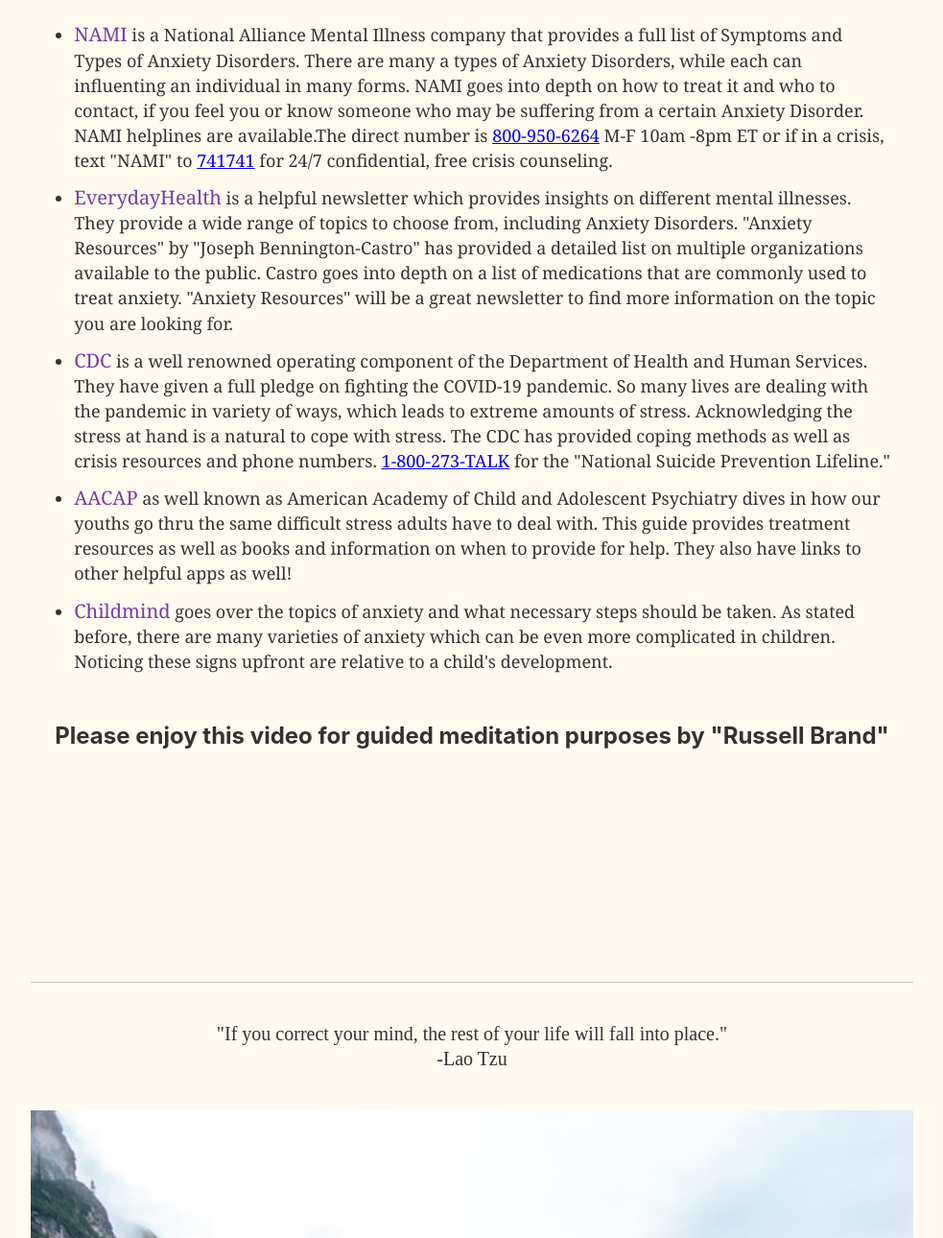
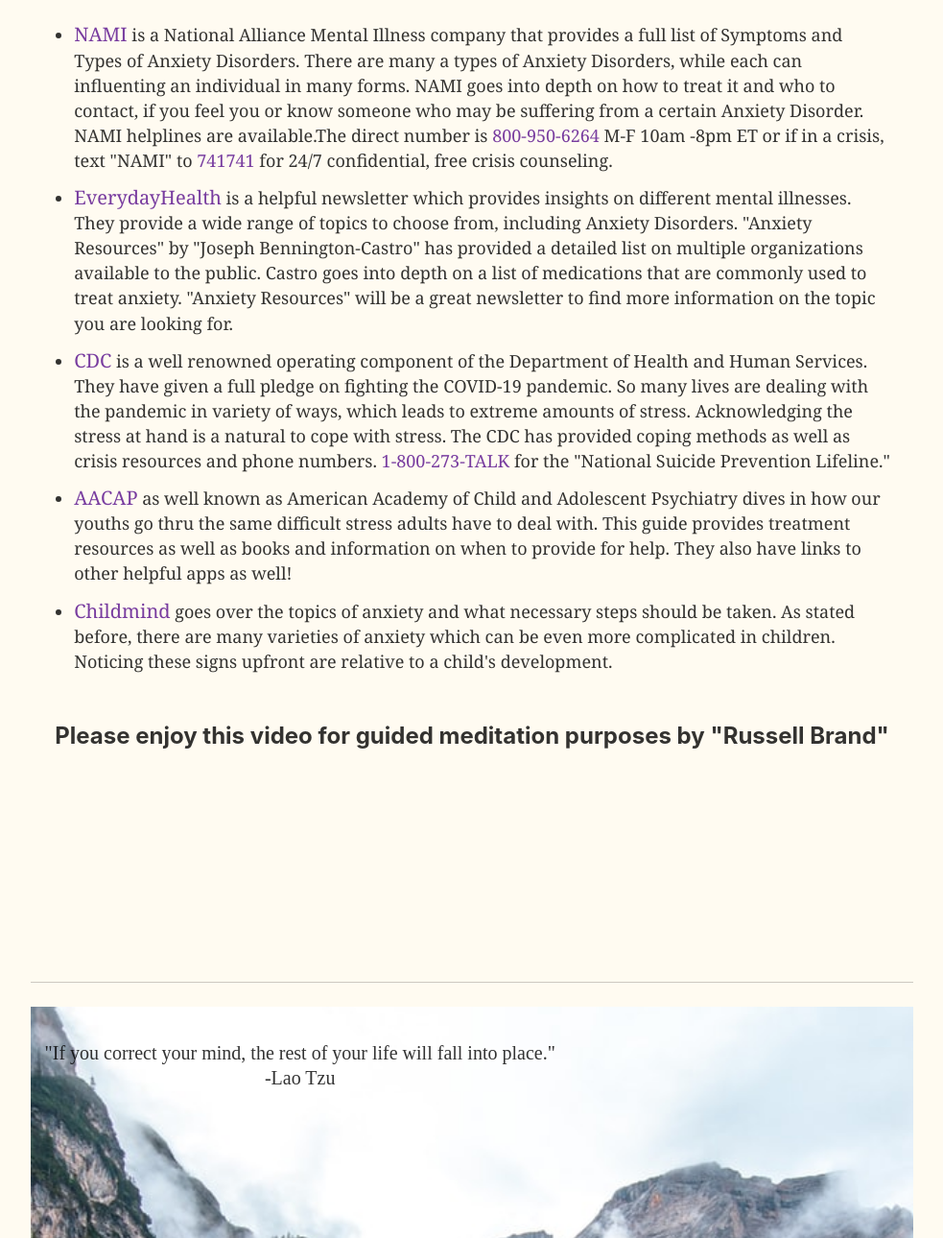
Before and after one commit to lta4/capstone-anxiety-app, a Gatsby site: page /resource in a window 1280 px wide. Shown: the part 570-1860 px from the top of the page at 96% size, without its empty margins (148-1131 px from the left). Built offline with nearby package versions, Linux system fonts and the light colour scheme; Gatsby itself is replaced by a stand-in of ours; grey boxes are pictures that could not be loaded.

Commit message:
resource overlay

```diff
--- a/src/pages/resource.js
+++ b/src/pages/resource.js
@@ -15,11 +15,11 @@ const Resource = () => (
     <div className="resource">
       <h3>If you or know of anyone who may be in need of help, resources and staff agencies are always available. Do Not Hesitate to reach out.</h3>
         <ul>
-          <li><a href="https://www.nami.org/About-Mental-Illness/Mental-Health-Conditions/Anxiety-Disorders" target="_blank" rel="noreferrer" className="resourceLinks">NAMI</a> is a National Alliance Mental Illness company that provides a full list of Symptoms and Types of Anxiety Disorders. There are many a types of Anxiety Disorders, while each can influenting an individual in many forms. NAMI goes into depth on how to treat it and who to contact, if you feel you or know someone who may be suffering from a certain Anxiety Disorder. NAMI helplines are available.The direct number is <a href="tel">800-950-6264</a> M-F 10am -8pm ET or if in a crisis, text "NAMI" to <a href="tel">741741</a> for 24/7 confidential, free crisis counseling.
+          <li><a href="https://www.nami.org/About-Mental-Illness/Mental-Health-Conditions/Anxiety-Disorders" target="_blank" rel="noreferrer" className="resourceLinks">NAMI</a> is a National Alliance Mental Illness company that provides a full list of Symptoms and Types of Anxiety Disorders. There are many a types of Anxiety Disorders, while each can influenting an individual in many forms. NAMI goes into depth on how to treat it and who to contact, if you feel you or know someone who may be suffering from a certain Anxiety Disorder. NAMI helplines are available.The direct number is <a href="tel" className="phoneNums">800-950-6264</a> M-F 10am -8pm ET or if in a crisis, text "NAMI" to <a href="tel" className="phoneNums">741741</a> for 24/7 confidential, free crisis counseling.
           </li>
           <li><a href="https://www.everydayhealth.com/anxiety/guide/resources/" target="_blank" rel="noreferrer" className="resourceLinks">EverydayHealth</a> is a helpful newsletter which provides insights on different mental illnesses. They provide a wide range of topics to choose from, including Anxiety Disorders. "Anxiety Resources" by "Joseph Bennington-Castro" has provided a detailed list on multiple organizations available to the public. Castro goes into depth on a list of medications that are commonly used to treat anxiety. "Anxiety Resources" will be a great newsletter to find more information on the topic you are looking for.
           </li>
-          <li><a href="https://www.cdc.gov/coronavirus/2019-ncov/daily-life-coping/managing-stress-anxiety.html" target="_blank" rel="noreferrer" className="resourceLinks">CDC</a> is a well renowned operating component of the Department of Health and Human Services. They have given a full pledge on fighting the COVID-19 pandemic. So many lives are dealing with the pandemic in variety of ways, which leads to extreme amounts of stress. Acknowledging the stress at hand is a natural to cope with stress. The CDC has provided coping methods as well as crisis resources and phone numbers. <a href="tel">1-800-273-TALK</a> for the "National Suicide Prevention Lifeline."
+          <li><a href="https://www.cdc.gov/coronavirus/2019-ncov/daily-life-coping/managing-stress-anxiety.html" target="_blank" rel="noreferrer" className="resourceLinks">CDC</a> is a well renowned operating component of the Department of Health and Human Services. They have given a full pledge on fighting the COVID-19 pandemic. So many lives are dealing with the pandemic in variety of ways, which leads to extreme amounts of stress. Acknowledging the stress at hand is a natural to cope with stress. The CDC has provided coping methods as well as crisis resources and phone numbers. <a href="tel" className="phoneNums">1-800-273-TALK</a> for the "National Suicide Prevention Lifeline."
           </li>
           <li><a href="https://www.aacap.org/AACAP/Families_and_Youth/Resource_Centers/Anxiety_Disorder_Resource_Center/Home.aspx" target="_blank" rel="noreferrer" className="resourceLinks">AACAP</a> as well known as American Academy of Child and Adolescent Psychiatry dives in how our youths go thru the same difficult stress adults have to deal with. This guide provides treatment resources as well as books and information on when to provide for help. They also have links to other helpful apps as well!
           </li>
@@ -33,10 +33,13 @@ const Resource = () => (
             videoTitle="Official Music Video on YouTube"
             />
     <hr />
-      <p className="resourceHardQuote">"If you correct your mind, the rest of your life will fall into place."<br />-Lao Tzu</p>
+    <div className="portOverlay">
+      {/* <p className="resourceHardQuote">"If you correct your mind, the rest of your life will fall into place."<br />-Lao Tzu</p> */}
     <StaticImage
     src={`../images/mountain-lake.jpg`} alt="Mountain and Lake" className="portImage"
     />
+    <p className="resourceHardQuote">"If you correct your mind, the rest of your life will fall into place."<br />-Lao Tzu</p>
+    </div>
     <Link to="/" className="linkHome">Back to Breathe</Link>
   </Layout>
 )
--- a/src/styles/global.css
+++ b/src/styles/global.css
@@ -282,9 +282,23 @@ a.pg4 {
     text-align: center;
   }
 
+  .phoneNums {
+    text-decoration: none;
+    color: #783C9F;
+  }
+
   .resourceHardQuote {
     text-align: center;
     font-family: 'Shippori Mincho B1', serif;
+    position: absolute;
+    top: 20px;
+    /* left: 0; */
+    /* width: 100%; */
+  }
+
+  .portOverlay {
+    position: relative;
+    /* width: 100%; */
   }
 
   /*************ABOUT*************/
```
